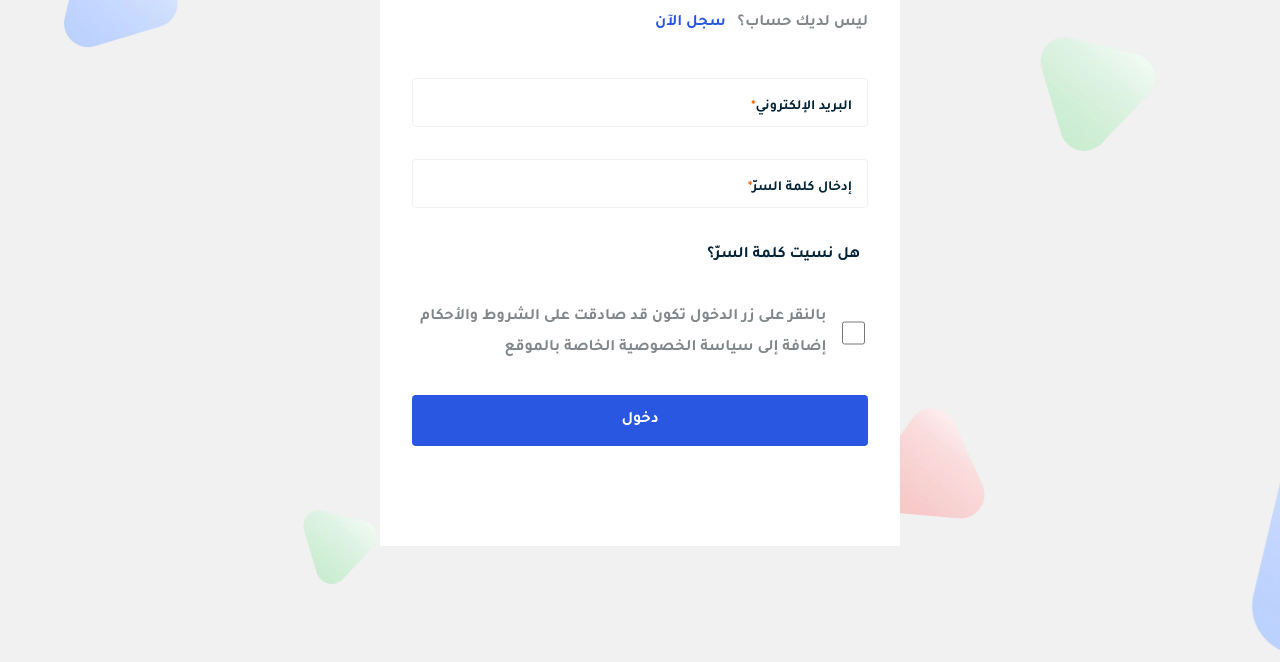
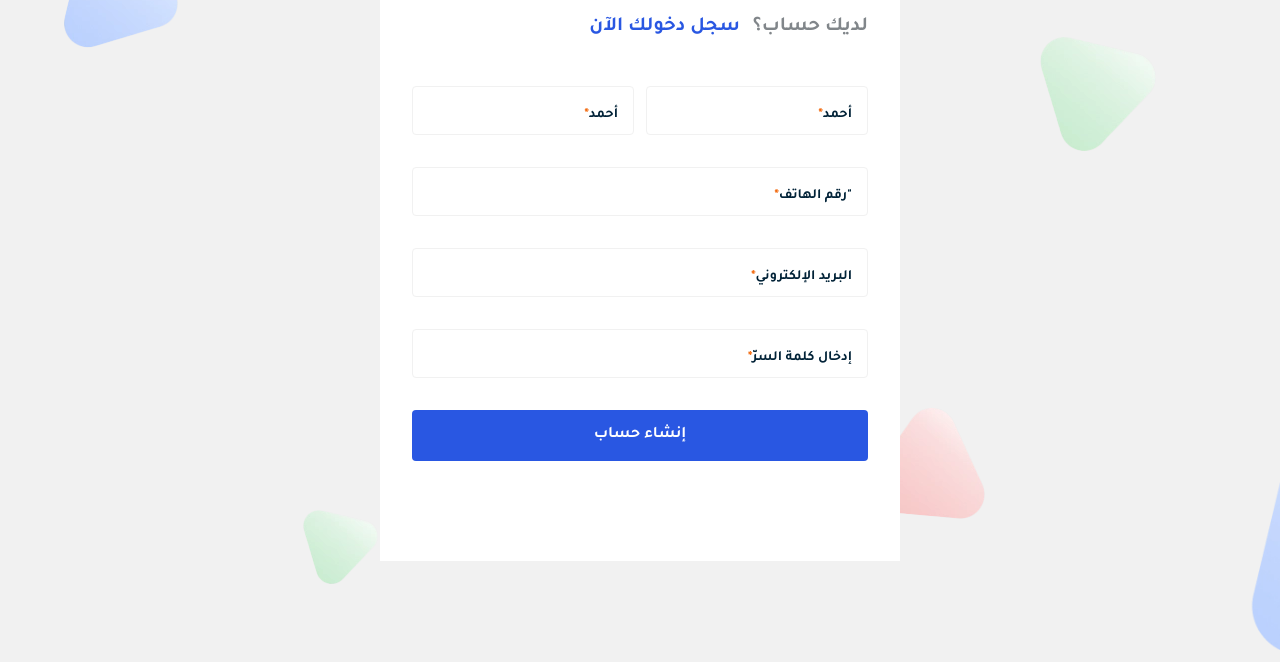
Before and after one commit to VictoriaYotka/registerPage, a plain HTML site: page index.html in a window 1280 px wide. Shown: the part 138-800 px from the top of the page. Drawn offline with Linux system fonts and the light colour scheme.

Commit message:
add register page

```diff
--- a/index.html
+++ b/index.html
@@ -3,7 +3,7 @@
   <head>
     <meta charset="UTF-8" />
     <meta name="viewport" content="width=device-width, initial-scale=1.0" />
-    <title>Login</title>
+    <title>Register</title>
     <!-- fonts -->
     <link rel="preconnect" href="https://fonts.googleapis.com" />
     <link rel="preconnect" href="https://fonts.gstatic.com" crossorigin />
@@ -17,59 +17,83 @@
   <body>
     <main>
       <section class="section">
-        <!-- <SectionAnimationWrapper> -->
         <div class="container">
-          <form onSubmit="{onSubmit}" class="form">
-            <h2 class="header">تسجيل الدخول</h2>
+          <form class="form">
+            <h2 class="header">إنشاء حساب</h2>
             <h4 class="subheader">
-              ليس لديك حساب؟
+              لديك حساب؟
+              <a href="#" class="accent">سجل دخولك الآن</a>
+            </h4>
+            <div class="wrapper">
+              <div class="input_wrapper">
+                <input
+                  type="text"
+                  name="register_first_name"
+                  id="register_first_name"
+                  class="input"
+                  placeholder=" "
+                  required
+                />
+                <label class="label" htmlFor="register_first_name">
+                  أحمد
+                </label>
+              </div>
 
-              <a href="#" class="accent"> سجل الآن </a>
-            </h4>
+              <div class="input_wrapper">
+                <input
+                  type="text"
+                  name="register_last_name"
+                  id="register_last_name"
+                  class="input"
+                  placeholder=" "
+                  required
+                />
+                <label class="label" for="register_last_name"> أحمد </label>
+              </div>
+            </div>
+
             <div class="input_wrapper">
               <input
-                type="email"
-                name="login_email"
-                id="login_email"
+                type="text"
+                name="register_phone"
+                id="register_phone"
                 class="input"
                 placeholder=" "
                 required
               />
-              <label class="label" for="login_email"> البريد الإلكتروني </label>
+              <label class="label" for="register_phone"> "رقم الهاتف </label>
+            </div>
+
+            <div class="input_wrapper">
+              <input
+                type="email"
+                name="register_email"
+                id="register_email"
+                class="input"
+                placeholder=" "
+                required
+              />
+              <label class="label" for="register_email">
+                البريد الإلكتروني
+              </label>
             </div>
 
             <div class="input_wrapper">
               <input
                 type="password"
-                name="login_password"
-                id="login_password"
+                name="register_password"
+                id="register_password"
                 class="input"
                 placeholder=" "
                 required
               />
-              <label class="label" for="login_password">
+              <label class="label" for="register_password">
                 إدخال كلمة السرّ
               </label>
             </div>
-            <a href="#/forgotpassword" class="link"> هل نسيت كلمة السرّ؟ </a>
-
-            <div class="checkbox_wrapper">
-              <input
-                type="checkbox"
-                name="login_user_agreement"
-                id="login_user_agreement"
-                class="checkbox_input"
-                required
-              />
-              <label class="checkbox_label" for="login_user_agreement">
-                بالنقر على زر الدخول تكون قد صادقت على الشروط والأحكام إضافة إلى
-                سياسة الخصوصية الخاصة بالموقع
-              </label>
-            </div>
-            <button type="submit" class="button">دخول</button>
+            <button type="submit" class="button">إنشاء حساب</button>
           </form>
         </div>
-        <!-- </SectionAnimationWrapper> -->
       </section>
     </main>
   </body>
--- a/styles.css
+++ b/styles.css
@@ -238,10 +238,12 @@ iframe {
   text-align: start;
   color: var(--secondaryFontColor);
   margin-bottom: 20px;
+  font-size: 14px;
 }
 @media screen and (min-width: 768px) {
   .subheader {
     margin-bottom: 40px;
+    font-size: 20px;
   }
 }
 
```
Also changed, not shown: index.js (deleted).
